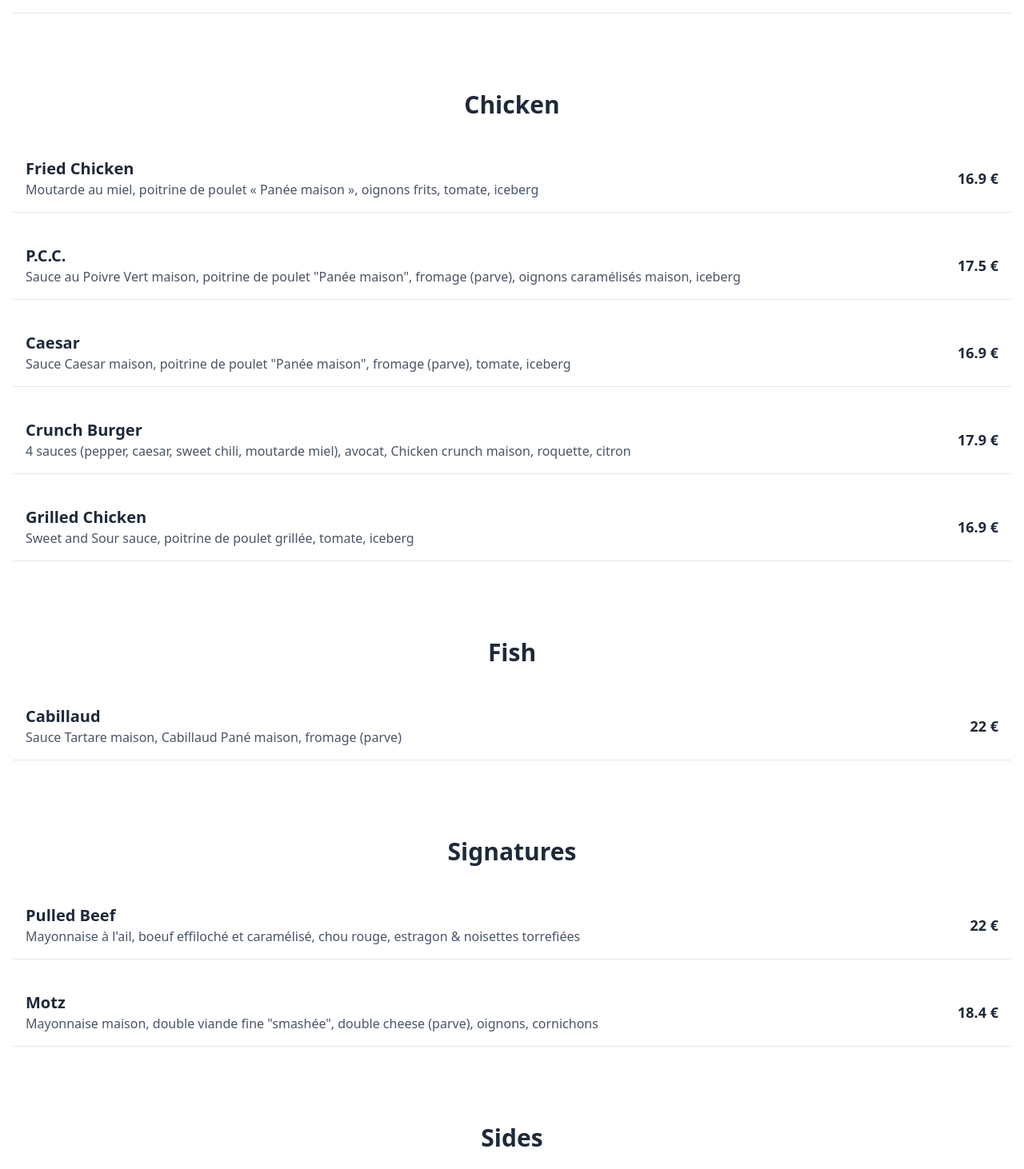
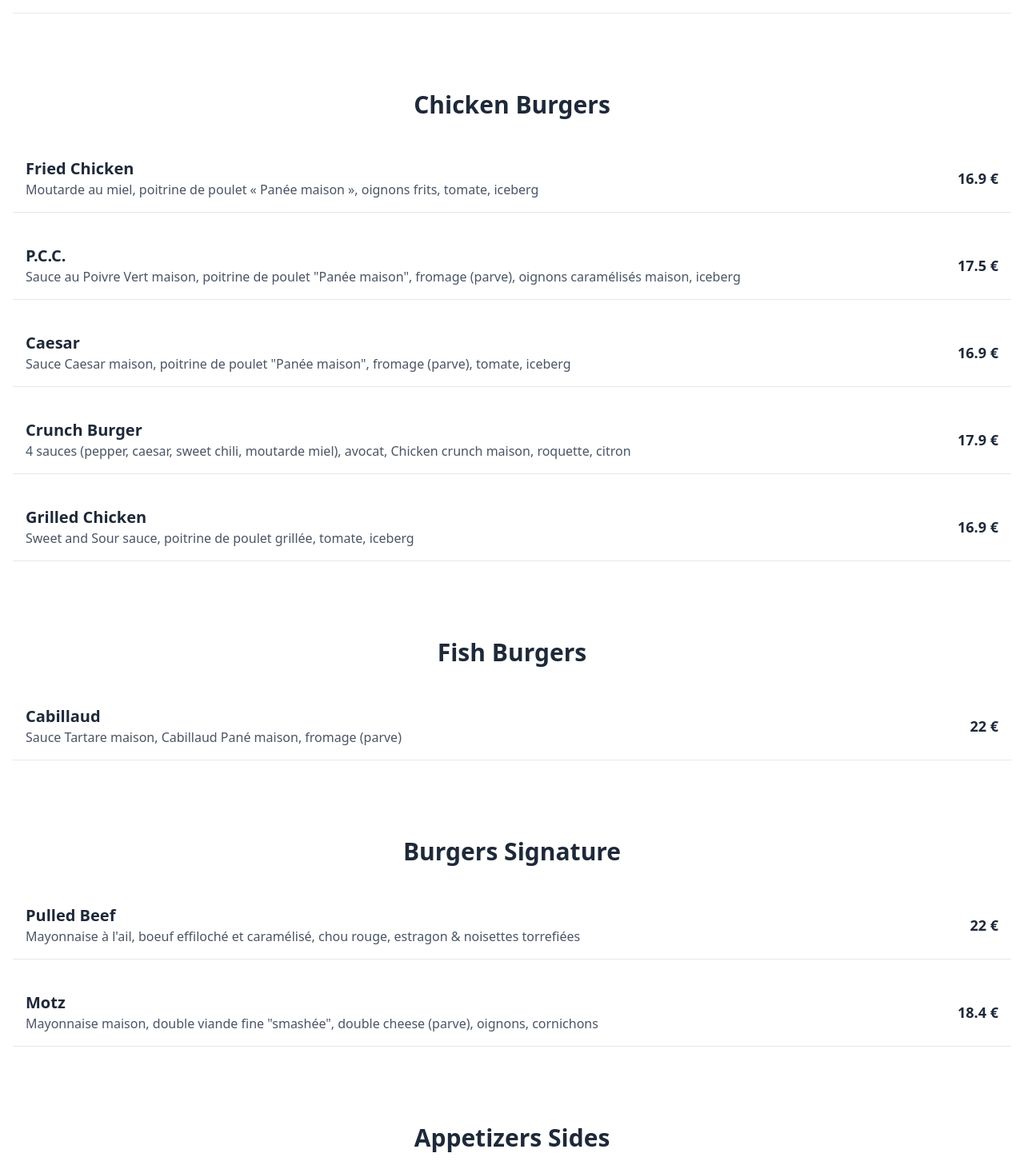
Before and after one commit to DEVBL770/rosetta, a Nuxt app: page / in a window 1280 px wide. Shown: the part 1768-3230 px from the top of the page at 80% size. Built offline with nearby package versions, Linux system fonts and the light colour scheme.

Commit message:
Mise à jour du site avec les dernières modification 12

```diff
--- a/pages/index.vue
+++ b/pages/index.vue
@@ -21,22 +21,22 @@
     />
     <MenuSection
       section-id="chicken"
-      title="Chicken"
+      title="Chicken Burgers"
       :items="chicken"
     />
     <MenuSection
       section-id="fish"
-      title="Fish"
+      title="Fish Burgers"
       :items="fish"
     />
     <MenuSection
       section-id="signatures"
-      title="Signatures"
+      title="Burgers Signature"
       :items="signatures"
     />
     <MenuSection
       section-id="sides"
-      title="Sides"
+      title="Appetizers Sides"
       :items="sides"
     />
     <MenuSection
@@ -46,7 +46,7 @@
     />
     <MenuSection
       section-id="boissons"
-      title="Drinks"
+      title="Boissons"
       :items="boissons"
     />
 
```
